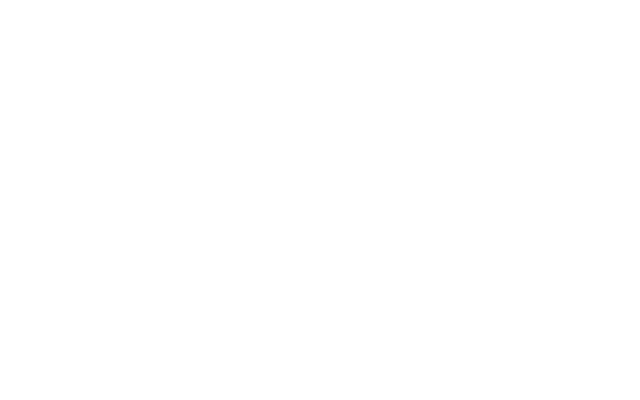
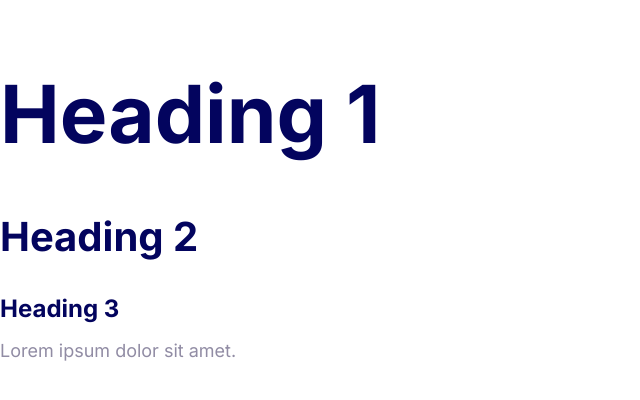
Before and after one commit to aliChavoshi/Moshify-HTML-CSS, a plain HTML site: page index.html in a window 1280 px wide. Shown: the whole page, without its empty margins (0-640 px from the left). Drawn offline with Linux system fonts and the light colour scheme.

Commit message:
10- Typography

```diff
--- a/css/styles.css
+++ b/css/styles.css
@@ -1,7 +1,52 @@
 :root {
   --color-primary: dodgerblue;
-  --color-secondary: #00d9ff;
-  --color-accent: #ff3400;
-  --color-heading: #1b0760;
+  --color-secondary: #48cae4;
+  --color-accent: #e63946;
+  --color-heading: #03045e;
   --color-body: #918ca4;
 }
+html {
+  /* 10px */
+  font-size: 62.5%;
+}
+body {
+  font-family: Inter, Arial, Helvetica, sans-serif;
+  color: var(--color-body);
+  font-size: 2.4rem;
+  line-height: 1.5;
+}
+h1,
+h2,
+h3,
+h4,
+h5,
+h6 {
+  color: var(--color-heading);
+  margin-bottom: 1rem;
+}
+h1 {
+  font-size: 7rem;
+}
+h2 {
+  font-size: 4rem;
+}
+h3 {
+  font-size: 3rem;
+}
+p {
+  margin-top: 0;
+}
+@media screen and (min-width: 1024px) {
+  body {
+    font-size: 1.8rem;
+  }
+  h1 {
+    font-size: 8rem;
+  }
+  h2 {
+    font-size: 4rem;
+  }
+  h3 {
+    font-size: 2.4rem;
+  }
+}
--- a/index.html
+++ b/index.html
@@ -5,8 +5,19 @@
     <meta http-equiv="X-UA-Compatible" content="IE=edge" />
     <meta name="viewport" content="width=device-width, initial-scale=1.0" />
     <title>Moshify</title>
+    <link rel="preconnect" href="https://fonts.googleapis.com" />
+    <link rel="preconnect" href="https://fonts.gstatic.com" crossorigin />
+    <link
+      href="https://fonts.googleapis.com/css2?family=Inter:wght@400;700&display=swap"
+      rel="stylesheet"
+    />
     <link rel="stylesheet" href="./css/normilize.css" />
     <link rel="stylesheet" href="./css/styles.css" />
   </head>
-  <body></body>
+  <body>
+    <h1>Heading 1</h1>
+    <h2>Heading 2</h2>
+    <h3>Heading 3</h3>
+    <p>Lorem ipsum dolor sit amet.</p>
+  </body>
 </html>
```
